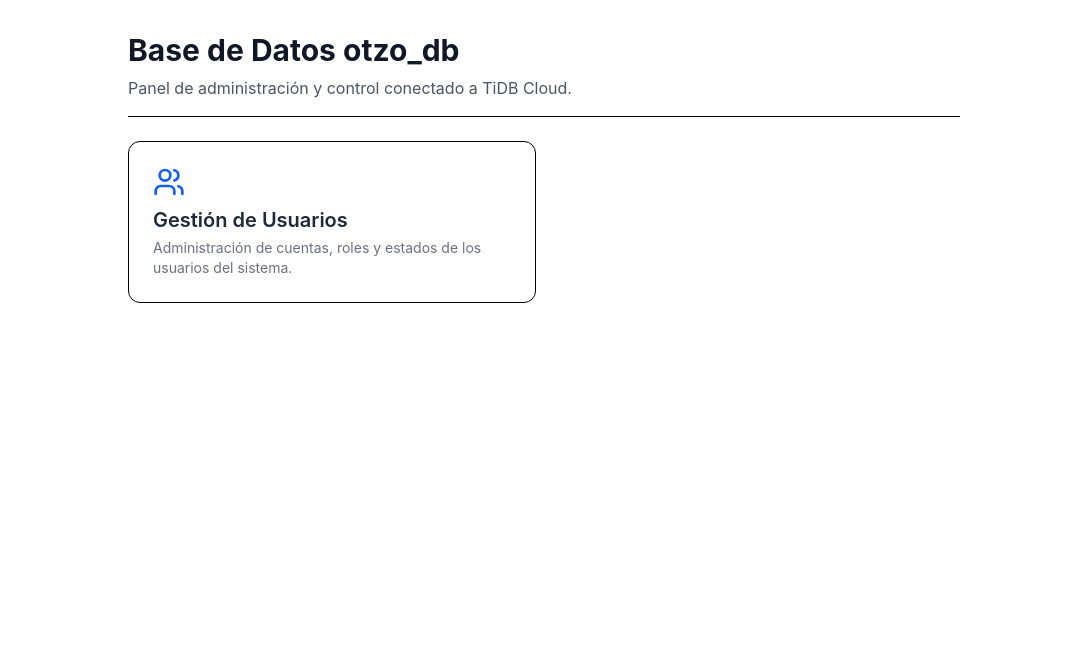
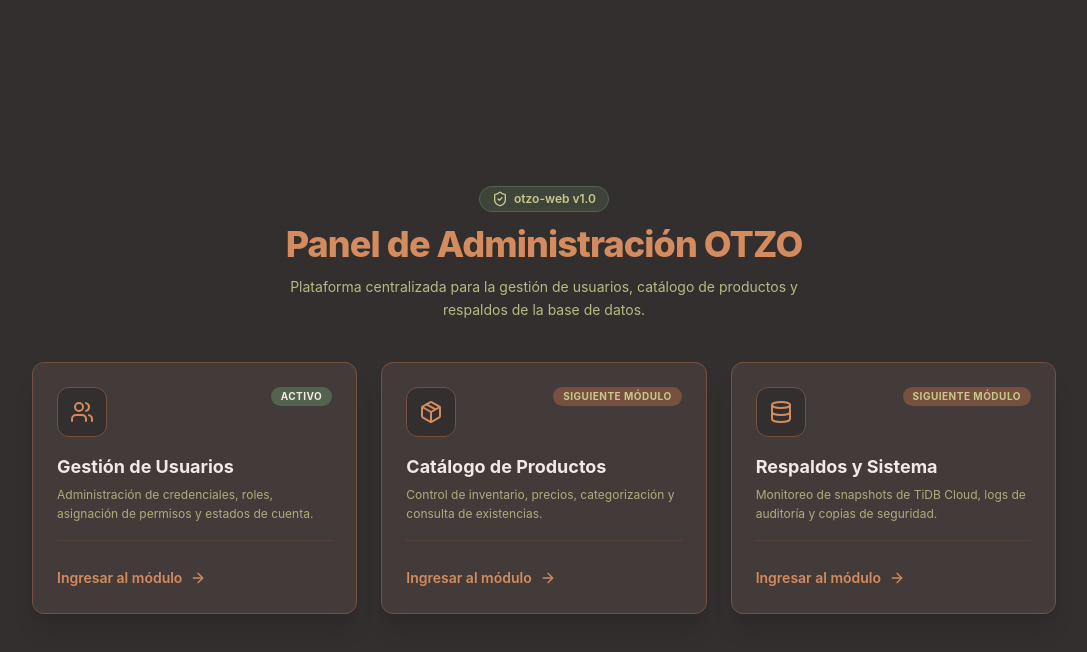
Before and after one commit to Ensosurei/otzo, a Next.js app: page / in a window 1280 px wide. Shown: the top 652 px of the page, without its empty margins (96-1183 px from the left). Built offline with nearby package versions, Linux system fonts and the light colour scheme.

Commit message:
feat(ui): Rediseño de página de inicio con un diseño de panel de control.

```diff
--- a/src/app/page.tsx
+++ b/src/app/page.tsx
@@ -1,25 +1,95 @@
+'use client';
+
 import Link from 'next/link';
-import { Users } from 'lucide-react';
+import { Users, Package, Database, ShieldCheck, ArrowRight } from 'lucide-react';
 
 export default function HomePage() {
+  const modulos = [
+    {
+      titulo: 'Gestión de Usuarios',
+      descripcion: 'Administración de credenciales, roles, asignación de permisos y estados de cuenta.',
+      icono: Users,
+      ruta: '/usuarios',
+      badge: 'Activo',
+      colorBadge: 'bg-[#52644f] text-[#f2e9e4]',
+    },
+    {
+      titulo: 'Catálogo de Productos',
+      descripcion: 'Control de inventario, precios, categorización y consulta de existencias.',
+      icono: Package,
+      ruta: '/productos',
+      badge: 'Siguiente Módulo',
+      colorBadge: 'bg-[#775040] text-[#c8c88d]',
+    },
+    {
+      titulo: 'Respaldos y Sistema',
+      descripcion: 'Monitoreo de snapshots de TiDB Cloud, logs de auditoría y copias de seguridad.',
+      icono: Database,
+      ruta: '/respaldos',
+      badge: 'Siguiente Módulo',
+      colorBadge: 'bg-[#775040] text-[#c8c88d]',
+    },
+  ];
+
   return (
-    <main className="max-w-4xl mx-auto p-8 font-sans space-y-6">
-      <div className="border-b pb-4">
-        <h1 className="text-3xl font-bold text-gray-900">Base de Datos otzo_db</h1>
-        <p className="mt-2 text-gray-600">
-          Panel de administración y control conectado a TiDB Cloud.
-        </p>
+    <div className="min-h-screen bg-[#332f2e] text-[#f2e9e4] p-6 font-sans flex items-center justify-center">
+      <div className="max-w-5xl w-full space-y-10 my-auto">
+
+        {/* Encabezado Principal */}
+        <div className="text-center space-y-3">
+          <span className="inline-flex items-center gap-1.5 px-3 py-1 rounded-full text-xs font-semibold bg-[#52644f]/40 text-[#c8c88d] border border-[#52644f]">
+            <ShieldCheck className="w-4 h-4" /> otzo-web v1.0
+          </span>
+          <h1 className="text-4xl font-extrabold text-[#d48b5e] tracking-tight">
+            Panel de Administración OTZO
+          </h1>
+          <p className="text-sm text-[#c8c88d] opacity-90 max-w-xl mx-auto leading-relaxed">
+            Plataforma centralizada para la gestión de usuarios, catálogo de productos y respaldos de la base de datos.
+          </p>
+        </div>
+
+        {/* Tarjetas de Módulos (Sección Central) */}
+        <div className="grid grid-cols-1 md:grid-cols-3 gap-6">
+          {modulos.map((m, idx) => {
+            const Icono = m.icono;
+            return (
+              <div
+                key={idx}
+                className="bg-[#423b3a] border border-[#775040] rounded-xl p-6 shadow-xl flex flex-col justify-between hover:border-[#d48b5e] transition-all group"
+              >
+                <div className="space-y-4">
+                  <div className="flex justify-between items-start">
+                    <div className="p-3 bg-[#332f2e] rounded-xl text-[#d48b5e] border border-[#775040] group-hover:bg-[#52644f] group-hover:text-[#f2e9e4] transition-colors">
+                      <Icono className="w-6 h-6" />
+                    </div>
+                    <span className={`text-[10px] font-bold px-2.5 py-0.5 rounded-full uppercase tracking-wider ${m.colorBadge}`}>
+                      {m.badge}
+                    </span>
+                  </div>
+
+                  <div>
+                    <h2 className="text-lg font-bold text-[#f2e9e4] group-hover:text-[#d48b5e] transition-colors">
+                      {m.titulo}
+                    </h2>
+                    <p className="text-xs text-[#c8c88d] opacity-80 mt-1 leading-relaxed">
+                      {m.descripcion}
+                    </p>
+                  </div>
+                </div>
+
+                <div className="pt-6 mt-4 border-t border-[#775040]/40">
+                  <Link
+                    href={m.ruta}
+                    className="inline-flex items-center gap-2 text-sm font-semibold text-[#d48b5e] hover:text-[#f2e9e4] transition-colors"
+                  >
+                    Ingresar al módulo <ArrowRight className="w-4 h-4 group-hover:translate-x-1 transition-transform" />
+                  </Link>
+                </div>
+              </div>
+            );
+          })}
+        </div>
       </div>
-
-      <div className="grid grid-cols-1 md:grid-cols-2 gap-4">
-        <Link className="p-6 border rounded-xl hover:border-blue-500 hover:shadow-md transition bg-white block group" href="/usuarios">
-          <Users className="w-8 h-8 text-blue-600 mb-2 group-hover:scale-105 transition-transform"/>
-          <h2 className="text-xl font-semibold text-gray-800">Gestión de Usuarios</h2>
-          <p className="text-sm text-gray-500 mt-1">
-            Administración de cuentas, roles y estados de los usuarios del sistema.
-          </p>
-        </Link>
-      </div>
-    </main>
+    </div>
   );
 }
```
